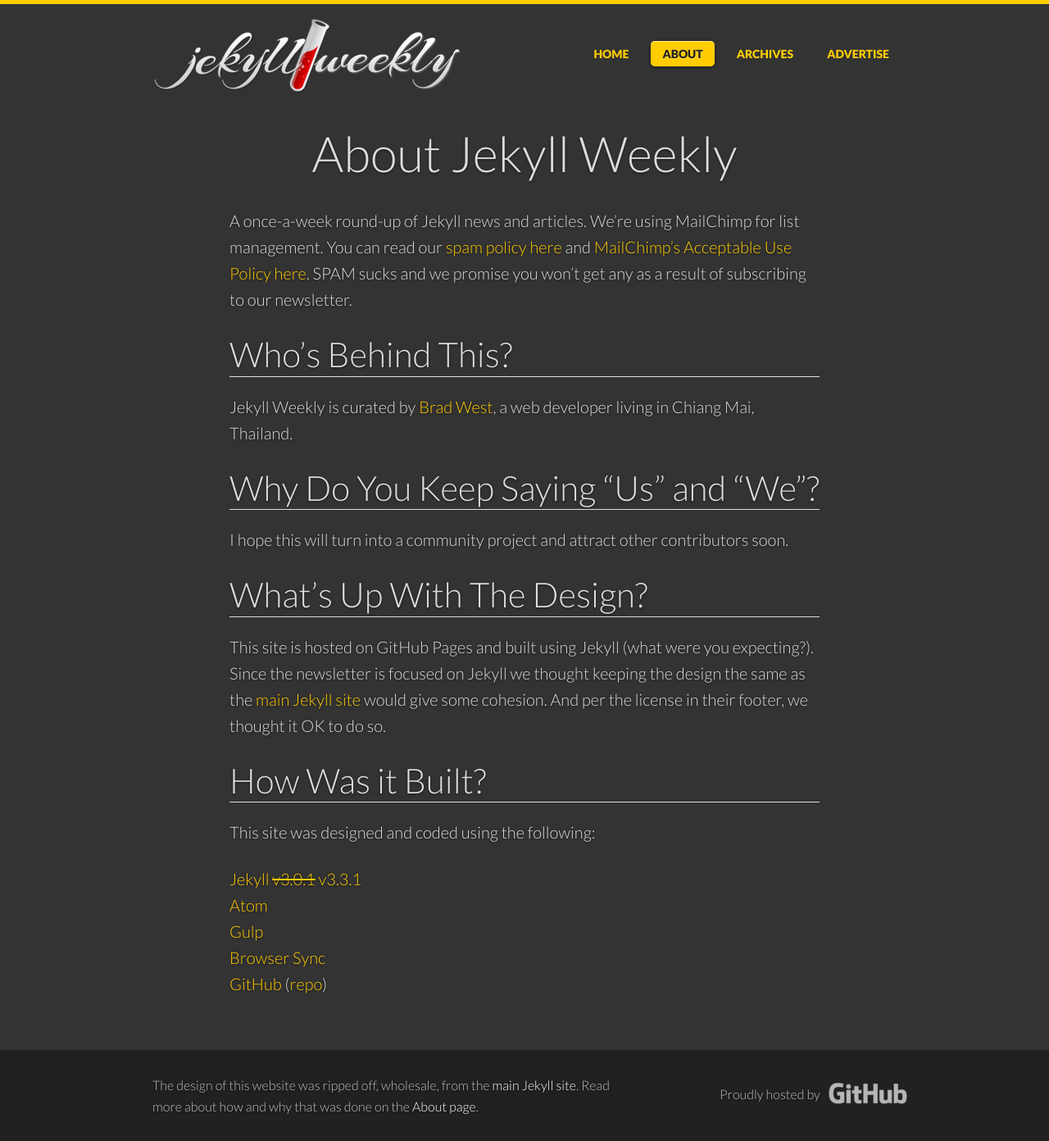
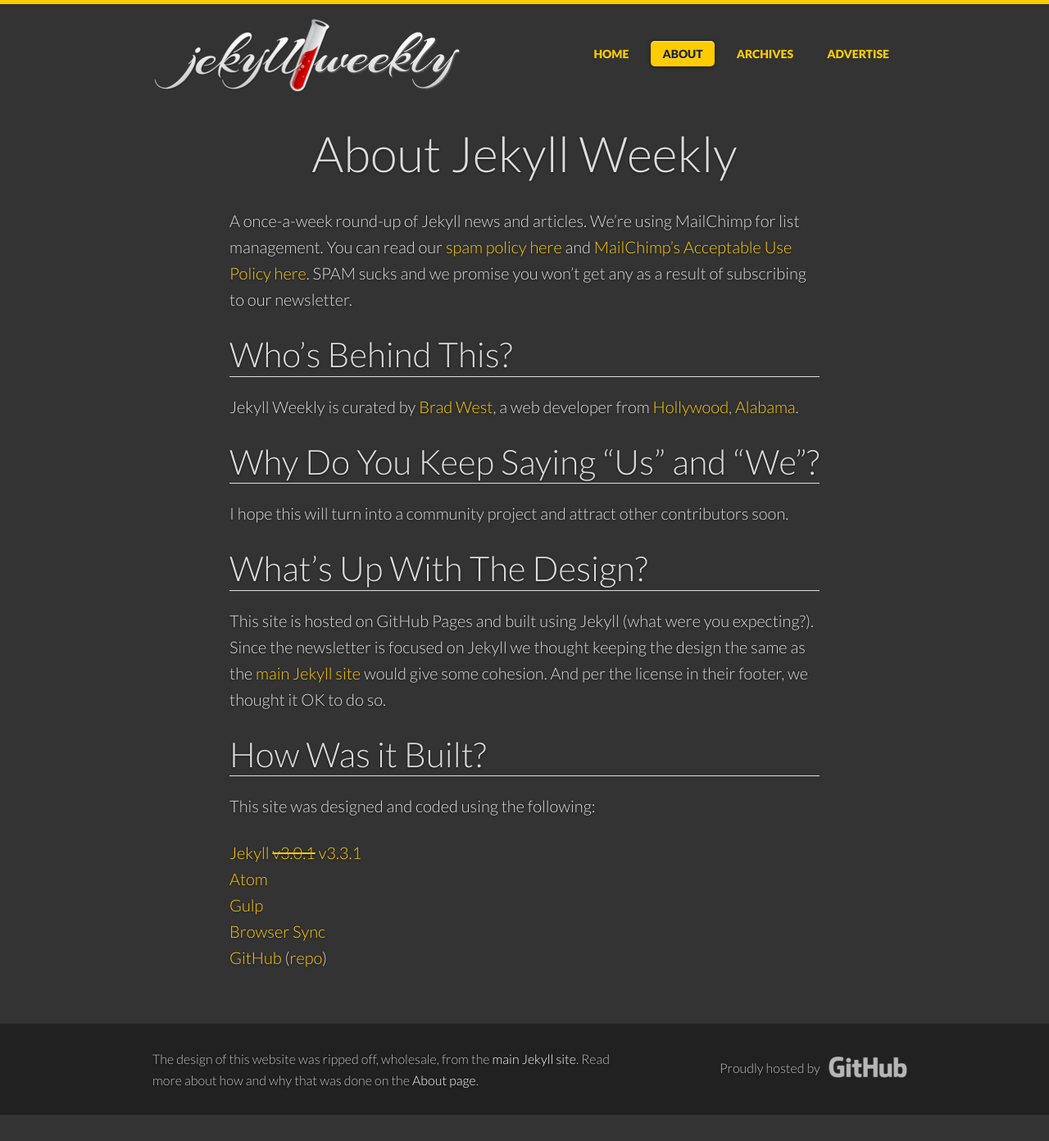
Before and after one commit to jekyllweekly/jekyllweekly.github.io, a Jekyll site: the page built from _pages/about.md, in a window 1280 px wide. Shown: the whole page at 82% size. Built offline with Jekyll 4.4.1, drawn with Linux system fonts in a browser that asks for light colours; nearby versions of some CDN libraries; comment, search, counter and statistics services are not loaded; after the commit the page ends 1360 px from its top, so only the background shows below that.

Commit message:
Updated site.url for SSL

```diff
--- a/_config.yml
+++ b/_config.yml
@@ -1,7 +1,7 @@
 # Site Settings
 title: Jekyll Weekly
 description: A free, once-a-week round-up of Jekyll news and articles.
-url: http://jekyllweekly.com
+url: https://jekyllweekly.com
 
 # Jekyll Configuration
 encoding: utf-8
--- a/_includes/head.html
+++ b/_includes/head.html
@@ -16,14 +16,14 @@
   <meta property="og:image" content="{% if page.featured-image %}{{ site.url }}/images/{{ page.featured-image }}{% else %}{{ site.url }}/images/default.jpg{% endif %}">
 
   <meta http-equiv="x-dns-prefetch-control" content="on">
-  <link rel="dns-prefetch" href="//fonts.googleapis.com">
+  <link rel="dns-prefetch" href="https://fonts.googleapis.com">
 
   <link rel="stylesheet" type="text/css" href='https://fonts.googleapis.com/css?family=Lato:400,400italic,300,300italic,700,700italic,900'>
-  <link rel="stylesheet" href="{{ site.url }}/css/style.css">
+  <link rel="stylesheet" href="/css/style.css">
 
   <!--[if lt IE 9]>
-  <script src="{{ site.url }}/js/html5shiv.min.js"></script>
-  <script src="{{ site.url }}/js/respond.min.js"></script>
+  <script src="/js/html5shiv.min.js"></script>
+  <script src="/js/respond.min.js"></script>
   <![endif]-->
 
 </head>
--- a/_pages/about.md
+++ b/_pages/about.md
@@ -9,7 +9,7 @@
 
 ## Who's Behind This?
 
-Jekyll Weekly is curated by [Brad West](http://bradonomics.com/), a web developer living in Chiang Mai, Thailand.
+Jekyll Weekly is curated by [Brad West](https://bradonomics.com/), a web developer from [Hollywood, Alabama](https://en.wikipedia.org/wiki/Hollywood,_Alabama).
 
 ## Why Do You Keep Saying "Us" and "We"?
 
```
